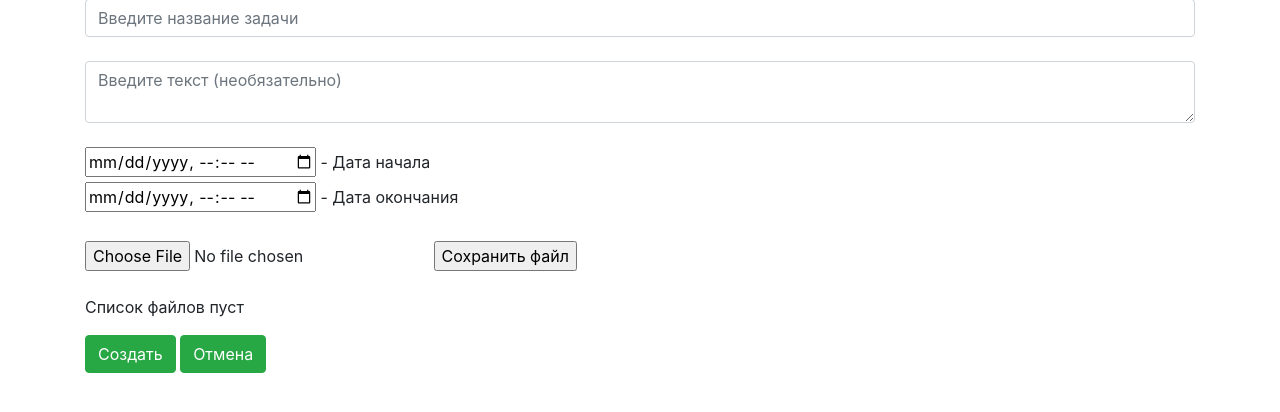
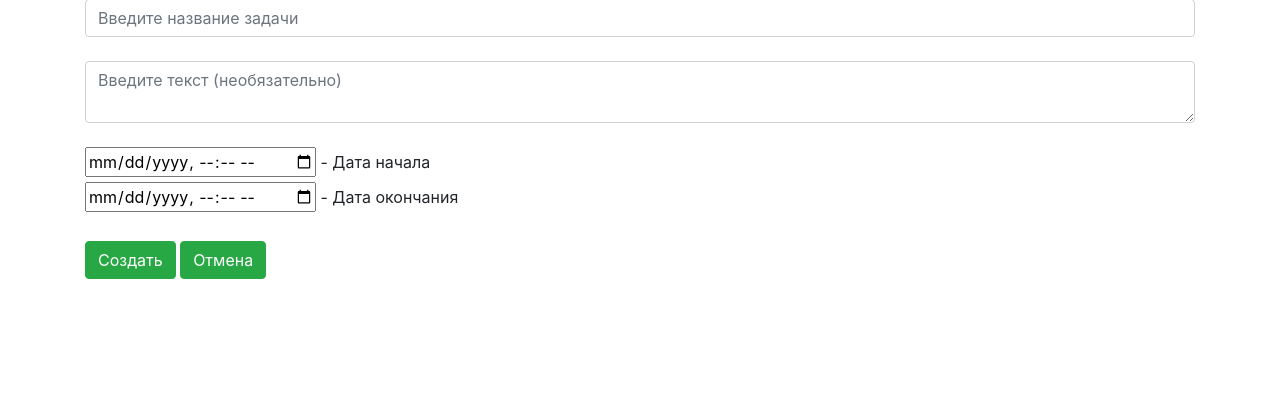
Before and after one commit to Vlaek/ToDo-Flask, a Flask app: page /add in a window 1280 px wide. Shown: the part 176-588 px from the top of the page. Run offline with Flask 2, Linux system fonts and the light colour scheme; some libraries are stand-ins or nearby versions.

Commit message:
before MySQL

```diff
--- a/main.py
+++ b/main.py
@@ -140,7 +140,6 @@ def add_task():
         text = request.form['text']
         first_date = request.form['firstDate']
         second_date = request.form['secondDate']
-        file = request.files['file']
 
         task = Task(title=title, text=text, first_date=datetime.strptime(first_date, '%Y-%m-%dT%H:%M'),
                     second_date=datetime.strptime(second_date, '%Y-%m-%dT%H:%M'))
@@ -149,18 +148,9 @@ def add_task():
             db.session.add(task)
             db.session.commit()
 
-            if file:
-                directory = "uploads/" + str(task.id)
-                os.mkdir(directory)
-                file.save(os.path.join(directory, file.filename))
+            return redirect('/')
         except:
             return "Ошибка"
-
-        if request.form['action'] == 'Сохранить файл':
-            return redirect('/add')
-
-        if request.form['action'] == 'Создать':
-            return redirect('/')
 
     else:
         return render_template("add.html")
--- a/templates/add.html
+++ b/templates/add.html
@@ -18,24 +18,7 @@
             <label> - Дата окончания </label>
         </div><br>
 
-        <input type="file" id="file" name="file"/>
-        <input type="submit" name="action" value="Сохранить файл">
-        <br><br>
-
-        <p>
-            {% if file_array %}
-                Список файлов: <br>
-            {% else %}
-                Список файлов пуст <br>
-            {% endif %}
-
-               {% for file_name in file_array %}
-                   • {{ file_name }} <a href="/task/edit/{{ task.id }}/file/delete/{{ file_name }}"> - Удалить</a> <br>
-               {% endfor %}
-
-        </p>
-
-        <input type="submit" name="action" class="btn btn-success" value="Создать">
+        <input type="submit" class="btn btn-success" value="Создать">
         <a class="btn btn-success" href="/">Отмена</a>
     </form>
 </div>
```
Also changed, not shown: templates/base.html (+1 -8 lines), templates/edit.html (+3 -4 lines), main.db.
